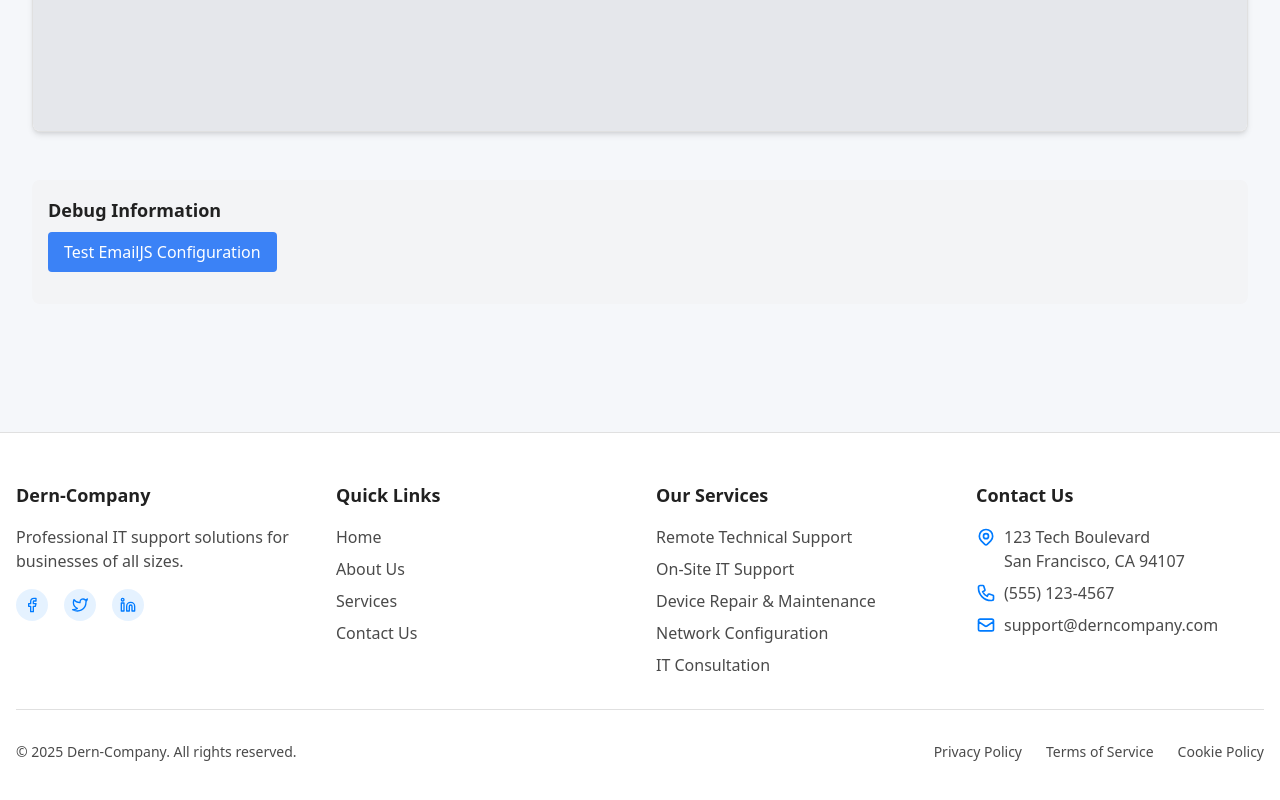
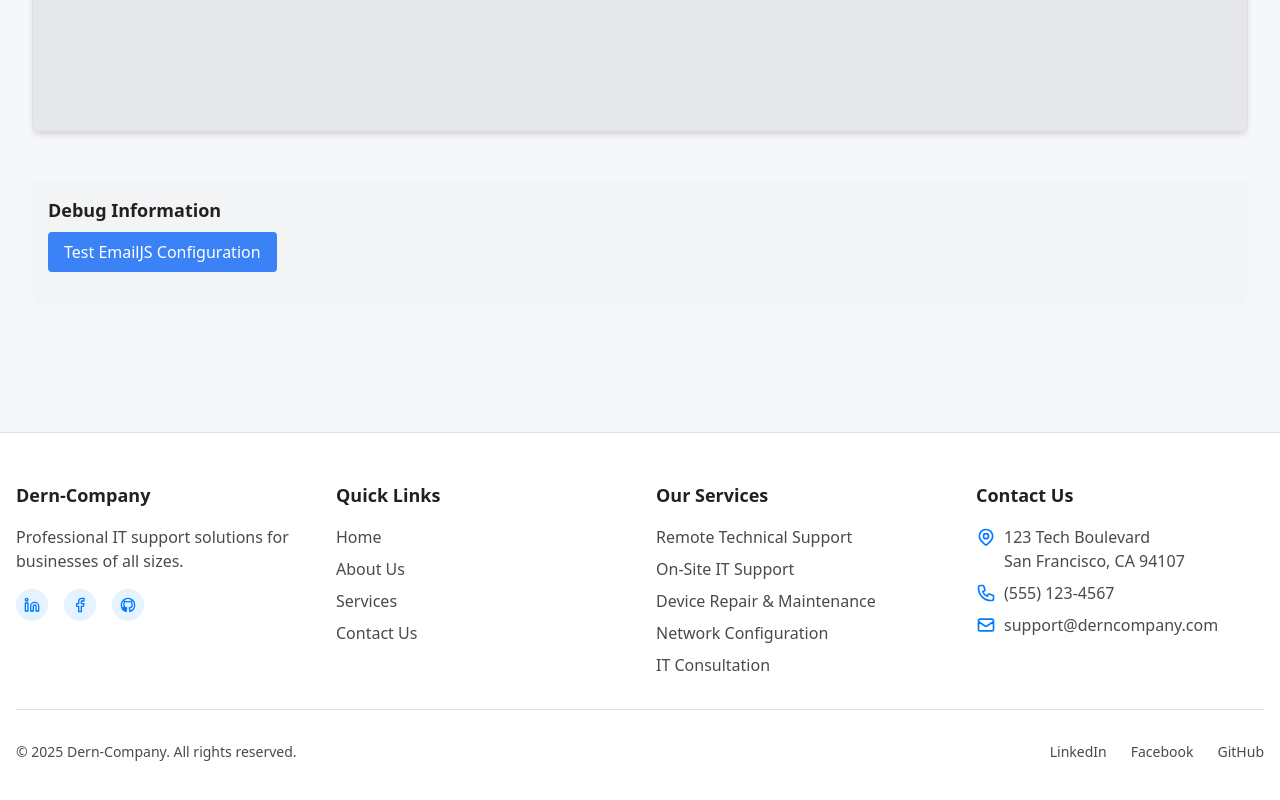
Before and after one commit to hazemezz123/dern-Company, a React (Vite) app in the folder client/: page /contact in a window 1280 px wide. Shown: the part 1472-2272 px from the top of the page. Built offline with nearby package versions, Linux system fonts and the light colour scheme; no server answers.

Commit message:
scrollbar ++

```diff
--- a/client/src/App.jsx
+++ b/client/src/App.jsx
@@ -141,26 +141,13 @@ function App() {
                       sizes.
                     </p>
                     <div className="flex space-x-4">
-                      {/* Social Media Icons */}
-                      {[
-                        {
-                          name: "Facebook",
-                          icon: "M18 2h-3a5 5 0 00-5 5v3H7v4h3v8h4v-8h3l1-4h-4V7a1 1 0 011-1h3z",
-                        },
-                        {
-                          name: "Twitter",
-                          icon: "M23 3a10.9 10.9 0 01-3.14 1.53 4.48 4.48 0 00-7.86 3v1A10.66 10.66 0 013 4s-4 9 5 13a11.64 11.64 0 01-7 2c9 5 20 0 20-11.5a4.5 4.5 0 00-.08-.83A7.72 7.72 0 0023 3z",
-                        },
-                        {
-                          name: "LinkedIn",
-                          icon: "M16 8a6 6 0 016 6v7h-4v-7a2 2 0 00-2-2 2 2 0 00-2 2v7h-4v-7a6 6 0 016-6zM2 9h4v12H2z M4 6a2 2 0 100-4 2 2 0 000 4z",
-                        },
-                      ].map((social, index) => (
+                      {/* Social Media Icons with actual links */}
                       <a
-                          key={index}
-                          href="#"
+                        href="https://www.linkedin.com/in/hazem-ezz-424498285/"
+                        target="_blank"
+                        rel="noopener noreferrer"
                         className="w-8 h-8 rounded-full bg-primary-light/10 dark:bg-primary-dark/10 flex items-center justify-center text-primary-light dark:text-primary-dark hover:bg-primary-light/20 dark:hover:bg-primary-dark/20 transition-colors duration-200"
-                          aria-label={social.name}
+                        aria-label="LinkedIn"
                       >
                         <svg
                           xmlns="http://www.w3.org/2000/svg"
@@ -173,11 +160,54 @@ function App() {
                             strokeLinecap="round"
                             strokeLinejoin="round"
                             strokeWidth={2}
-                              d={social.icon}
+                            d="M16 8a6 6 0 016 6v7h-4v-7a2 2 0 00-2-2 2 2 0 00-2 2v7h-4v-7a6 6 0 016-6zM2 9h4v12H2z M4 6a2 2 0 100-4 2 2 0 000 4z"
                           />
                         </svg>
                       </a>
-                      ))}
+                      <a
+                        href="https://www.facebook.com/profile.php?id=61557867570271"
+                        target="_blank"
+                        rel="noopener noreferrer"
+                        className="w-8 h-8 rounded-full bg-primary-light/10 dark:bg-primary-dark/10 flex items-center justify-center text-primary-light dark:text-primary-dark hover:bg-primary-light/20 dark:hover:bg-primary-dark/20 transition-colors duration-200"
+                        aria-label="Facebook"
+                      >
+                        <svg
+                          xmlns="http://www.w3.org/2000/svg"
+                          className="h-4 w-4"
+                          fill="none"
+                          viewBox="0 0 24 24"
+                          stroke="currentColor"
+                        >
+                          <path
+                            strokeLinecap="round"
+                            strokeLinejoin="round"
+                            strokeWidth={2}
+                            d="M18 2h-3a5 5 0 00-5 5v3H7v4h3v8h4v-8h3l1-4h-4V7a1 1 0 011-1h3z"
+                          />
+                        </svg>
+                      </a>
+                      <a
+                        href="https://github.com/hazemezz123"
+                        target="_blank"
+                        rel="noopener noreferrer"
+                        className="w-8 h-8 rounded-full bg-primary-light/10 dark:bg-primary-dark/10 flex items-center justify-center text-primary-light dark:text-primary-dark hover:bg-primary-light/20 dark:hover:bg-primary-dark/20 transition-colors duration-200"
+                        aria-label="GitHub"
+                      >
+                        <svg
+                          xmlns="http://www.w3.org/2000/svg"
+                          className="h-4 w-4"
+                          fill="none"
+                          viewBox="0 0 24 24"
+                          stroke="currentColor"
+                        >
+                          <path
+                            strokeLinecap="round"
+                            strokeLinejoin="round"
+                            strokeWidth={2}
+                            d="M12 2C6.477 2 2 6.477 2 12c0 4.42 2.865 8.167 6.839 9.489.5.092.682-.217.682-.482 0-.237-.008-.866-.013-1.7-2.782.603-3.369-1.342-3.369-1.342-.454-1.155-1.11-1.462-1.11-1.462-.908-.62.069-.608.069-.608 1.003.07 1.531 1.03 1.531 1.03.892 1.529 2.341 1.087 2.91.832.092-.647.35-1.088.636-1.338-2.22-.253-4.555-1.11-4.555-4.943 0-1.091.39-1.984 1.029-2.683-.103-.253-.446-1.27.098-2.647 0 0 .84-.269 2.75 1.025A9.564 9.564 0 0112 6.844c.85.004 1.705.114 2.504.336 1.909-1.294 2.747-1.025 2.747-1.025.546 1.377.202 2.394.1 2.647.64.699 1.028 1.592 1.028 2.683 0 3.842-2.339 4.687-4.566 4.933.359.309.678.919.678 1.852 0 1.336-.012 2.415-.012 2.743 0 .267.18.578.688.48C19.138 20.161 22 16.416 22 12c0-5.523-4.477-10-10-10z"
+                          />
+                        </svg>
+                      </a>
                     </div>
                   </div>
 
@@ -328,22 +358,28 @@ function App() {
                   </p>
                   <div className="flex space-x-6">
                     <a
-                      href="#"
+                      href="https://www.linkedin.com/in/hazem-ezz-424498285/"
+                      target="_blank"
+                      rel="noopener noreferrer"
                       className="text-text-secondary-light dark:text-text-secondary-dark text-sm hover:text-primary-light dark:hover:text-primary-dark transition-colors"
                     >
-                      Privacy Policy
+                      LinkedIn
                     </a>
                     <a
-                      href="#"
+                      href="https://www.facebook.com/profile.php?id=61557867570271"
+                      target="_blank"
+                      rel="noopener noreferrer"
                       className="text-text-secondary-light dark:text-text-secondary-dark text-sm hover:text-primary-light dark:hover:text-primary-dark transition-colors"
                     >
-                      Terms of Service
+                      Facebook
                     </a>
                     <a
-                      href="#"
+                      href="https://github.com/hazemezz123"
+                      target="_blank"
+                      rel="noopener noreferrer"
                       className="text-text-secondary-light dark:text-text-secondary-dark text-sm hover:text-primary-light dark:hover:text-primary-dark transition-colors"
                     >
-                      Cookie Policy
+                      GitHub
                     </a>
                   </div>
                 </div>
--- a/client/src/index.css
+++ b/client/src/index.css
@@ -4,6 +4,7 @@
 
 body {
   @apply bg-background-light text-text-primary-light dark:bg-background-dark dark:text-text-primary-dark;
+  overflow-y: overlay; /* Makes scrollbar overlay content instead of taking up space */
 }
 
 .container {
--- a/client/src/main.jsx
+++ b/client/src/main.jsx
@@ -2,6 +2,7 @@ import React from "react";
 import ReactDOM from "react-dom/client";
 import App from "./App.jsx";
 import "./index.css";
+import "./styles/scrollbar.css";
 
 ReactDOM.createRoot(document.getElementById("root")).render(
   <React.StrictMode>
--- /dev/null
+++ b/client/src/styles/scrollbar.css
@@ -0,0 +1,83 @@
+/* Custom Scrollbar Styles */
+
+/* Light Mode Scrollbar */
+:root {
+  --scrollbar-track: #f8fafc; /* Lighter background for better contrast */
+  --scrollbar-thumb: #4a6cf7; /* Primary light color */
+  --scrollbar-thumb-hover: #3a5bd9;
+  --scrollbar-width: 8px; /* Thinner scrollbar for modern look */
+}
+
+/* Dark Mode Scrollbar */
+html.dark {
+  --scrollbar-track: #0f172a; /* Darker background for better contrast */
+  --scrollbar-thumb: #4a6cf7; /* Primary dark color */
+  --scrollbar-thumb-hover: #5d7bf9;
+}
+
+/* Webkit Browsers (Chrome, Safari, newer versions of Opera) */
+::-webkit-scrollbar {
+  width: var(--scrollbar-width);
+  height: var(--scrollbar-width);
+}
+
+::-webkit-scrollbar-track {
+  background: var(--scrollbar-track);
+}
+
+::-webkit-scrollbar-thumb {
+  background: var(--scrollbar-thumb);
+  border-radius: calc(var(--scrollbar-width) / 2);
+  border: 2px solid transparent;
+  background-clip: padding-box;
+}
+
+::-webkit-scrollbar-thumb:hover {
+  background: var(--scrollbar-thumb-hover);
+  border: 2px solid transparent;
+  background-clip: padding-box;
+}
+
+/* Firefox */
+* {
+  scrollbar-width: thin;
+  scrollbar-color: var(--scrollbar-thumb) var(--scrollbar-track);
+}
+
+/* For specific elements that need custom scrollbars */
+.custom-scrollbar {
+  scrollbar-width: thin;
+  scrollbar-color: var(--scrollbar-thumb) var(--scrollbar-track);
+}
+
+.custom-scrollbar::-webkit-scrollbar {
+  width: var(--scrollbar-width);
+  height: var(--scrollbar-width);
+}
+
+.custom-scrollbar::-webkit-scrollbar-track {
+  background: var(--scrollbar-track);
+}
+
+.custom-scrollbar::-webkit-scrollbar-thumb {
+  background: var(--scrollbar-thumb);
+  border-radius: calc(var(--scrollbar-width) / 2);
+  border: 2px solid transparent;
+  background-clip: padding-box;
+}
+
+.custom-scrollbar::-webkit-scrollbar-thumb:hover {
+  background: var(--scrollbar-thumb-hover);
+  border: 2px solid transparent;
+  background-clip: padding-box;
+}
+
+/* Edge and IE */
+@supports (-ms-overflow-style: none) {
+  html {
+    scrollbar-face-color: var(--scrollbar-thumb);
+    scrollbar-track-color: var(--scrollbar-track);
+    scrollbar-arrow-color: var(--scrollbar-thumb);
+    scrollbar-shadow-color: var(--scrollbar-thumb);
+  }
+}
```
Lines whose indentation alone changed are shown as unchanged.
